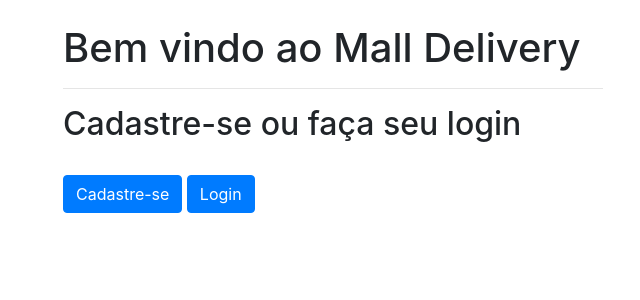
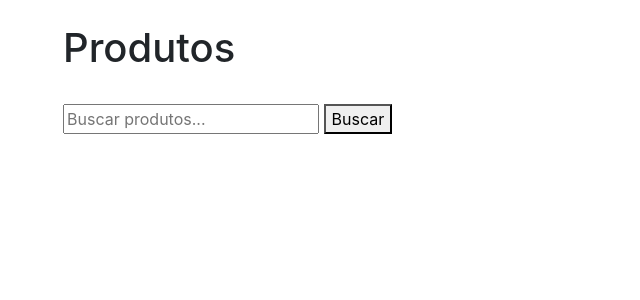
Before and after one commit to isabellavieira/2024.1_Fivel_MallDelivery, a Django app: page / in a window 1280 px wide. Shown: the part 56-356 px from the top of the page, without its empty margins (307-947 px from the left). Run offline with Django 5.2, Linux system fonts and the light colour scheme.

Commit message:
10/06 15:29

```diff
--- a/Projeto_Cadastramento/cadastramento/models.py
+++ b/Projeto_Cadastramento/cadastramento/models.py
@@ -41,6 +41,7 @@ class Produtos(models.Model):
     preco = models.DecimalField(max_digits=5, decimal_places=2)
     descricao = models.TextField()
     numero_produtos_inicial = models.IntegerField()
+    categoria = models.CharField(max_length=100, blank=True)
 
     class Meta:
         verbose_name = 'Produto'
--- a/Projeto_Cadastramento/cadastramento/templates/cadastro_loja.html
+++ b/Projeto_Cadastramento/cadastramento/templates/cadastro_loja.html
@@ -58,7 +58,7 @@
 
         <div class = "col-md">
 
-            <h1>Cadastre sua loja</h1>
+            <h1>Cadastro | Loja</h1>
             <hr>
 
             <form method = "POST" action = "{% url 'validar_cadastro_lojas' %}">{% csrf_token %}
--- a/Projeto_Cadastramento/cadastramento/templates/cadastro_lojista.html
+++ b/Projeto_Cadastramento/cadastramento/templates/cadastro_lojista.html
@@ -58,7 +58,7 @@
 
         <div class = "col-md">
 
-            <h1>Cadastre-se</h1>
+            <h1>Cadastro | Lojista</h1>
             <hr>
 
             <form method = "POST" action = "{% url 'validar_cadastro_lojistas' %}">{% csrf_token %}
--- a/Projeto_Cadastramento/cadastramento/templates/inicio.html
+++ b/Projeto_Cadastramento/cadastramento/templates/inicio.html
@@ -13,12 +13,22 @@
 
         <div class = "col-md">
 
-            <h1>Bem vindo ao Mall Delivery</h1>
-            <hr>
-            <h2>Cadastre-se ou faça seu login</h2>
+            <h1>Produtos</h1>
             <br>
-            <a href= "cadastramento/cadastrar_lojistas" class = "btn btn-primary btn-mg">Cadastre-se</a>
-            <a href= "cadastramento/login_lojistas" class = "btn btn-primary btn-mg">Login</a>
+            <form method="get" action="">
+                <input type="text" name="q" placeholder="Buscar produtos..." value="{{ request.GET.q }}">
+                <button type="submit">Buscar</button>
+            </form>
+            <div class="products">
+                {% for produto in produtos %}
+                <div class="product">
+                    <h2>{{ produto.nome }}</h2>
+                    <p>Preço: R$ {{ produto.preco }}</p>
+                    <p>Loja: {{ produto.loja.nome }}</p>
+                    <!-- Adicione mais detalhes conforme necessário -->
+                </div>
+                {% endfor %}
+            </div>
 
         </div>
 
--- a/Projeto_Cadastramento/cadastramento/templates/login_loja.html
+++ b/Projeto_Cadastramento/cadastramento/templates/login_loja.html
@@ -31,7 +31,7 @@
 
         <div class = "col-md">
 
-            <h1>Login da sua loja</h1>
+            <h1>Login | Loja</h1>
             <hr>
 
             <form method = "POST" action = "{% url 'validar_login_lojas' %}">{% csrf_token %}
--- a/Projeto_Cadastramento/cadastramento/templates/login_lojista.html
+++ b/Projeto_Cadastramento/cadastramento/templates/login_lojista.html
@@ -31,7 +31,7 @@
 
         <div class = "col-md">
 
-            <h1>Login</h1>
+            <h1>Login | Lojista</h1>
             <hr>
 
             <form method = "POST" action = "{% url 'validar_login_lojistas' %}">{% csrf_token %}
--- a/Projeto_Cadastramento/cadastramento/urls.py
+++ b/Projeto_Cadastramento/cadastramento/urls.py
@@ -17,4 +17,10 @@ urlpatterns = [
 
     path('cadastrar_produtos/<int:loja_id>/', views.cadastrar_produtos, name='cadastrar_produtos'),
     path('validar_cadastro_produtos/<int:loja_id>/', views.validar_cadastro_produtos, name='validar_cadastro_produtos'),
+
+    path('feed/<int:loja_id>/', views.feed_produtos_loja, name='feed_produtos_loja'),
+    path('loja_em_analise/', views.loja_em_analise, name='loja_em_analise'),
+
+    path('loja_em_analise/', views.loja_em_analise, name='loja_em_analise'),
+    path('verificar_status_loja/<int:loja_id>/', views.verificar_status_loja, name='verificar_status_loja'),
 ]
--- a/Projeto_Cadastramento/cadastramento/views.py
+++ b/Projeto_Cadastramento/cadastramento/views.py
@@ -2,93 +2,65 @@ from django.shortcuts import render, redirect, get_object_or_404
 from django.urls import reverse
 from .models import Lojistas, Lojas, Produtos
 from hashlib import sha256
-#from decimal import Decimal, InvalidOperation
+from django.http import HttpResponseForbidden
+from django.http import JsonResponse
 
-# View para renderizar a página inicial
 def inicio(request):
     return render(request, 'inicio.html')
 
-# View para renderizar a página de login dos lojistas
 def login_lojistas(request):
     status = request.GET.get('status')
     return render(request,'login_lojista.html', {'status': status})
 
-# View para renderizar a página de cadastro dos lojistas
 def cadastrar_lojistas(request):
     status = request.GET.get('status')
     return render(request, 'cadastro_lojista.html', {'status': status})
 
-# Validação e salvamento dos dados do formulário de cadastro de lojistas
 def validar_cadastro_lojistas(request):
-
-    #Obtenção dos Dados do Formulário
     nome = request.POST.get('nome')
     data = request.POST.get('data')
     tel = request.POST.get('tel')
     cpf = request.POST.get('cpf')
     email = request.POST.get('email')
     senha = request.POST.get('senha')
-
-    #Verificação de Email Existente
-    lojista = Lojistas.objects.filter(email = email)
-
-    #Verificação de Campos Vazios
+    lojista = Lojistas.objects.filter(email=email)
     if len(nome.strip()) == 0 or len(data.strip()) == 0 or len(tel.strip()) == 0 or len(cpf.strip()) == 0 or len(email.strip()) == 0:
         return redirect('../cadastrar_lojistas/?status=1')
-
-    #Verificação do Tamanho da Senha
     if len(senha) < 5:
         return redirect('../cadastrar_lojistas/?status=4')
-
-    #Verificação de Email Duplicado
     if len(lojista) > 0:
         return redirect('../cadastrar_lojistas/?status=2')
-
-    #Tentativa de Criação e Salvamento do Lojista
     try:
         senha = sha256(senha.encode()).hexdigest()
-        lojistas = Lojistas(nome = nome, data = data, tel = tel, cpf = cpf, email = email, senha = senha)
+        lojistas = Lojistas(nome=nome, data=data, tel=tel, cpf=cpf, email=email, senha=senha)
         lojistas.save()
         return redirect('../cadastrar_lojistas/?status=0')
-
     except:
         return redirect('../cadastrar_lojistas/?status=3')
 
-
-# Validação dos dados de login dos lojistas
 def validar_login_lojistas(request):
     email = request.POST.get('email')
     senha = request.POST.get('senha')
     senha = sha256(senha.encode()).hexdigest()
-
-    lojista = Lojistas.objects.filter(email = email).filter(senha = senha)
-
+    lojista = Lojistas.objects.filter(email=email).filter(senha=senha)
     if len(lojista) == 0:
         return redirect('../login_lojistas/?status=1')
-    elif len(lojista) > 0:
-        # Armazena o ID do lojista na sessão
+    else:
         request.session['lojista'] = lojista[0].id
         return redirect('../intermediaria1')
 
-# View para renderizar a página intermediária após login do lojista
 def intermediaria1(request):
     return render(request, 'intermediaria1.html')
 
-
-# View para renderizar a página de login das lojas
 def login_lojas(request):
     status = request.GET.get('status')
-    return render(request,'login_loja.html', {'status': status})
+    return render(request, 'login_loja.html', {'status': status})
 
-# View para renderizar a página de cadastro das lojas
 def cadastrar_lojas(request):
     status = request.GET.get('status')
     return render(request, 'cadastro_loja.html', {'status': status})
 
-# Validação e salvamento dos dados do formulário de cadastro de lojas
 def validar_cadastro_lojas(request):
-
-    #Obtenção dos Dados do Formulário
     nome = request.POST.get('nome')
     endereco = request.POST.get('endereco')
     tel = request.POST.get('tel')
@@ -96,63 +68,67 @@ def validar_cadastro_lojas(request):
     pagamento = request.POST.get('pagamento')
     descricao = request.POST.get('descricao')
     senha = request.POST.get('senha')
-
-    #Verificação de CNPJ Existente
-    loja = Lojas.objects.filter(cnpj = cnpj)
-
-    #Verificação de Campos Vazios
+    loja = Lojas.objects.filter(cnpj=cnpj)
     if len(nome.strip()) == 0 or len(endereco.strip()) == 0 or len(tel.strip()) == 0 or len(cnpj.strip()) == 0 or len(pagamento.strip()) == 0 or len(descricao.strip()) == 0:
         return redirect('../cadastrar_lojas/?status=1')
-
-    #Verificação do Tamanho da Senha
     if len(senha) < 5:
         return redirect('../cadastrar_lojas/?status=4')
-
-    #Verificação de CNPJ Duplicado
     if len(loja) > 0:
         return redirect('../cadastrar_lojas/?status=2')
-
-    #Tentativa de Criação e Salvamento da Loja
     try:
         senha = sha256(senha.encode()).hexdigest()
-        lojas = Lojas(nome = nome, endereco = endereco, tel = tel, cnpj = cnpj, pagamento = pagamento, descricao = descricao, senha = senha)
-        lojas.save()
-        return redirect('../cadastrar_lojas/?status=0')
-
-    except:
+        lojista_id = request.session.get('lojista_id')
+        lojista = get_object_or_404(Lojistas, id=lojista_id)
+        loja = Lojas(lojista=lojista, nome=nome, endereco=endereco, tel=tel, cnpj=cnpj, pagamento=pagamento, descricao=descricao, senha=senha, status='pending')
+        loja.save()
+        return redirect('loja_em_analise')
+    except Exception as e:
+        print(e)
         return redirect('../cadastrar_lojas/?status=3')
 
-# Validação dos dados de login das lojas
 def validar_login_lojas(request):
     cnpj = request.POST.get('cnpj')
     senha = request.POST.get('senha')
     senha = sha256(senha.encode()).hexdigest()
+    try:
+        loja = Lojas.objects.get(cnpj=cnpj, senha=senha)
+        request.session['loja_id'] = loja.id
+        if loja.status == 'approved':
+            return redirect(reverse('feed_produtos_loja', args=[loja.id]))
+        else:
+            return redirect('loja_em_analise')
+    except Lojas.DoesNotExist:
+        return redirect('../login_lojas/?status=1')
 
-    try:
-        loja = Lojas.objects.get(cnpj = cnpj, senha=senha)
-    except Lojas.DoesNotExist:
-        return redirect('../login_lojas/?status=1')  # Corrigido para login_lojas
+def cadastrar_produtos(request, loja_id):
+    loja = get_object_or_404(Lojas, pk=loja_id)
+    if loja.status != 'approved':
+        return redirect('loja_em_analise')
+    return render(request, 'cadastro_produtos.html', {'loja': loja})
 
-    # Armazena o ID da loja na sessão
-    request.session['loja_id'] = loja.id
-    return redirect(reverse('feed_produtos_loja', args=[loja.id]))
-
-
-# View para renderizar a página de cadastro dos produtos
-def cadastrar_produtos(request, loja_id):
-    status = request.GET.get('status')
-    loja = get_object_or_404(Lojas, pk=loja_id)
-    return render(request, 'cadastro_produtos.html', {'status': status, 'loja': loja})
-
-# Validação e salvamento dos dados do formulário de cadastro de produtos
 def validar_cadastro_produtos(request, loja_id):
     nome = request.POST.get('nome')
     imagem_produto = request.FILES.get('imagem_produto')
     preco = request.POST.get('preco')
     descricao = request.POST.get('descricao')
     numero_produtos_inicial = request.POST.get('numero_produtos_inicial')
-
     loja = get_object_or_404(Lojas, pk=loja_id)
     produtos = Produtos(loja=loja, nome=nome, imagem_produto=imagem_produto, preco=preco, descricao=descricao, numero_produtos_inicial=numero_produtos_inicial)
     produtos.save()
     return redirect(reverse('feed_produtos_loja', args=[loja.id]))
+
+def feed_produtos_loja(request, loja_id):
+    loja = get_object_or_404(Lojas, id=loja_id)
+    if loja.status != 'approved':
+        return HttpResponseForbidden("Sua loja ainda não foi aprovada.")
+    produtos = Produtos.objects.filter(loja=loja)
+    feed_data = [{'imagem_produto': produto.imagem_produto, 'nome': produto.nome, 'preco': produto.preco} for produto in produtos]
+    return render(request, 'feed.html', {'feed_data': feed_data, 'loja': loja})
+
+def verificar_status_loja(loja_id):
+    loja = get_object_or_404(Lojas, pk=loja_id)
+    return JsonResponse({'status': loja.status})
+
+def loja_em_analise(request):
+    loja_id = request.session.get('loja_id')
+    return render(request, 'loja_em_analise.html', {'loja_id': loja_id})
--- a/Projeto_Cadastramento/feed/templates/feed.html
+++ b/Projeto_Cadastramento/feed/templates/feed.html
@@ -1,9 +1,8 @@
 {% extends "base.html" %}
 
-{% block 'titulo' %} Feed {% endblock %}
+{% block 'titulo' %}Feed{% endblock %}
 
 {% block 'conteudo' %}
-
 <div class="container">
     <br>
     <div class="row">
@@ -31,5 +30,4 @@
         <div class="col-md-2"></div>
     </div>
 </div>
-
 {% endblock %}
```
Also changed, not shown: Projeto_Cadastramento/cadastramento/templates/cadastro_produtos.html (+3 -7 lines), Projeto_Cadastramento/cadastramento/templates/loja_em_analise.html (added, +27 -0 lines), Projeto_Cadastramento/feed/views.py (+10 -1 lines). Lines whose indentation alone changed are shown as unchanged.
